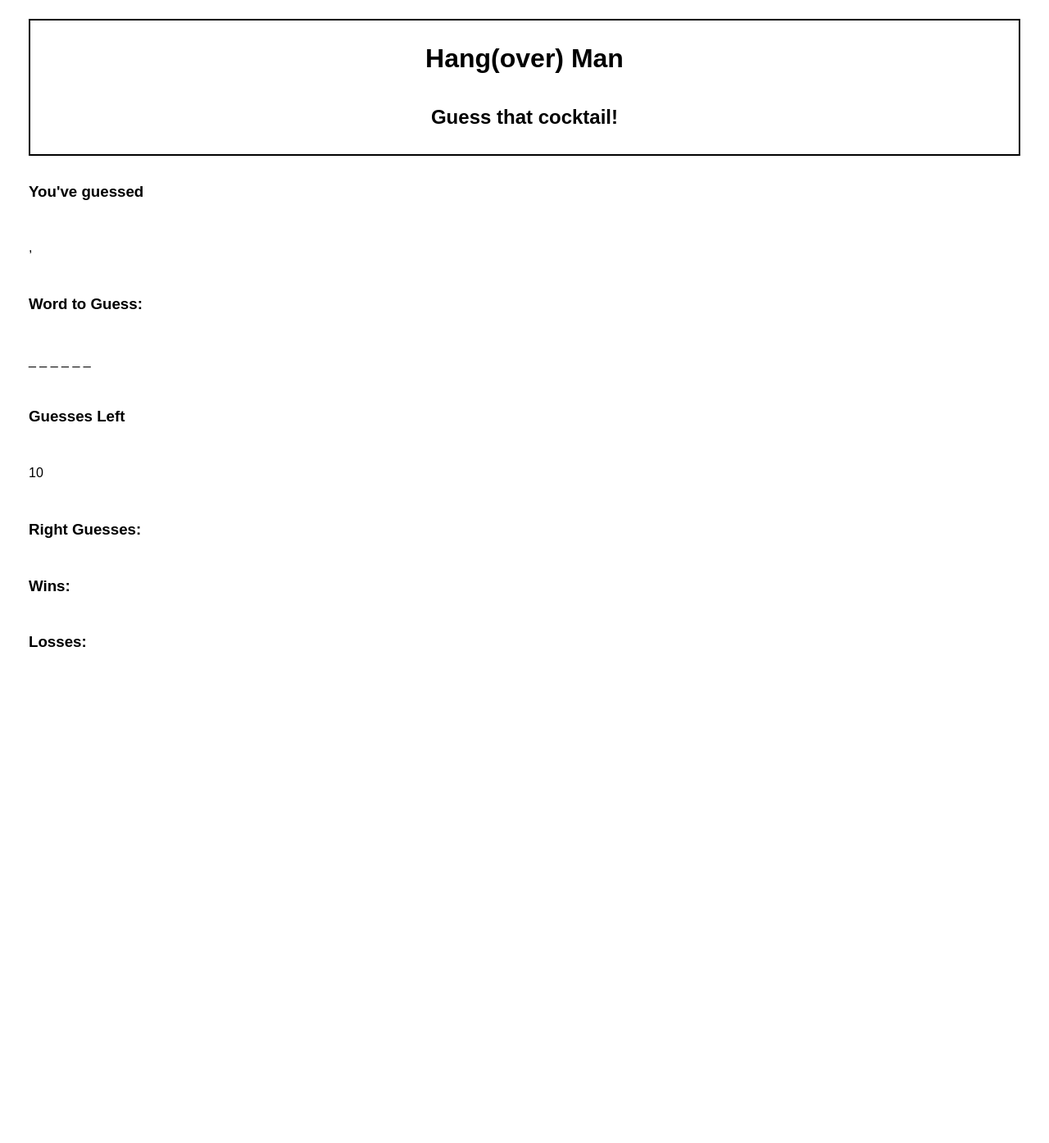
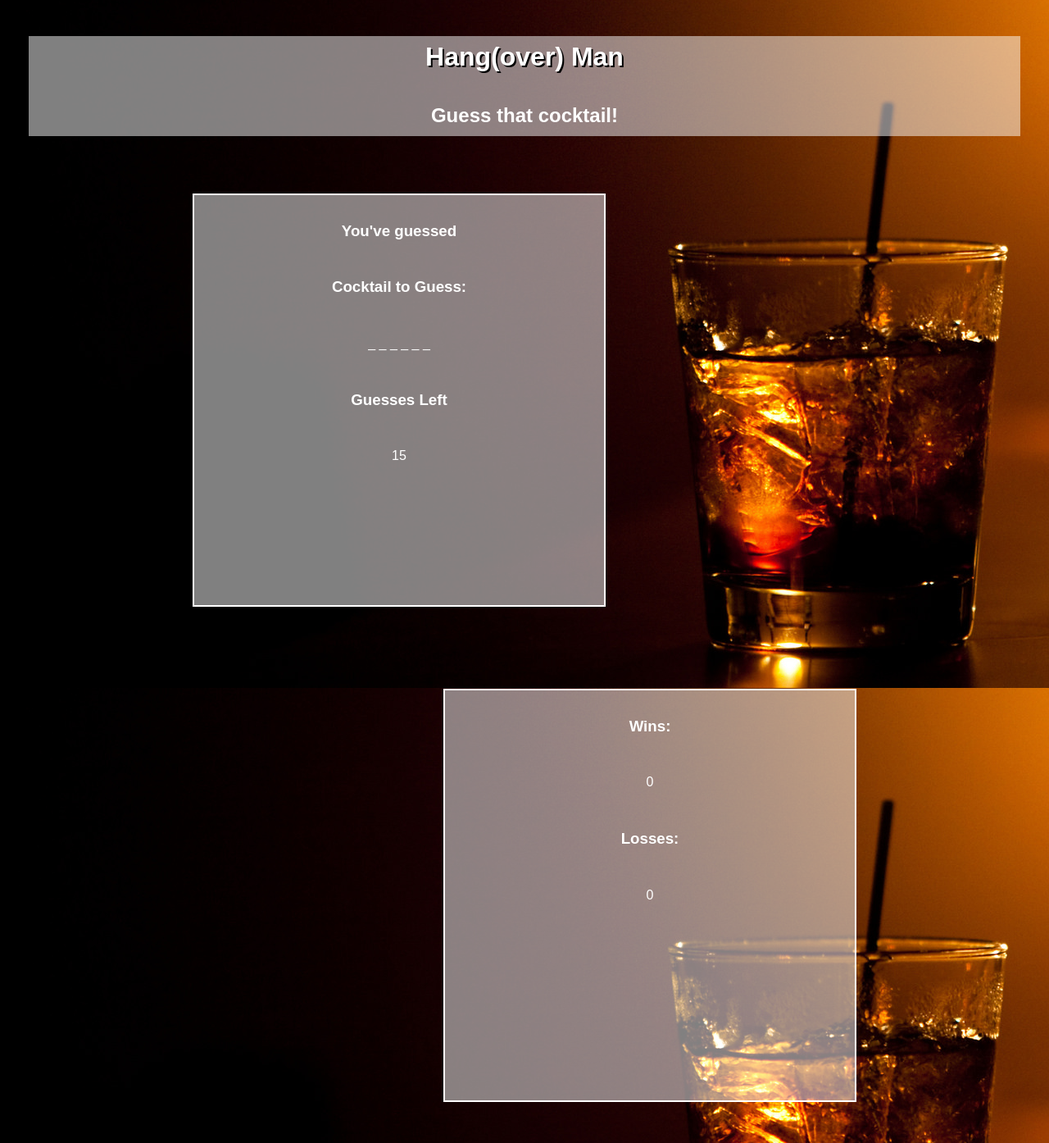
Before and after one commit to nalbright1221/Word-Guess-Game-, a plain HTML site: page index.html in a window 1280 px wide. Shown: the part 12-1406 px from the top of the page at 82% size. Before the commit the page ends 874 px from the top, so only its background shows below. Drawn offline with Linux system fonts and the light colour scheme.

Commit message:
css  and java changes

```diff
--- a/assets/css/style.css
+++ b/assets/css/style.css
@@ -1,18 +1,52 @@
 body {
-    background-color: white;
+    background-color: black;
+    background-image: url("../images/background.jpg");
+    background-image: repeat;
     padding: 20px;
     font-family: Arial, Helvetica, sans-serif;
-    color:black;
+    color: white;
     margin: 15px;
     line-height: 50px;
 }
+
 .container {
     text-align: center;
-    border:  2px  solid black;
+    background-color: white;
+    background:rgba(255,255,255, 0.5);
+
+}
+.content {
+    text-align: center;
+    border:  2px  solid white;
+    background:rgba(255,255,255, 0.5);
+    width: 500px;
+   float: left;
+    height: 500px;
+    margin: 50px;
+    margin-left: 200px;
 }
 
-.guesses {
-    border:  2px  solid black;
+.winslosses {
+    border:  2px  solid white;
+    background:rgba(255,255,255, 0.5);
     text-align: center;
-    margin-top: 15px;
+    width: 500px;
+   float: right;
+    height: 500px;
+    margin: 50px;
+    margin-right: 200px;
+    position: relative;
+
 }
+
+h1{
+    text-shadow: 2px 2px black;
+
+}
+
+footer {
+    width: 100%;
+    background-color: black;
+    position: fixed;
+    margin-bottom: 0;
+}
--- a/assets/javascript/newgame.js
+++ b/assets/javascript/newgame.js
@@ -1,19 +1,16 @@
-//wins and losses
+
+// Wins and losses variables
 var wins = 0;
 var losses = 0;
+var winsText = document.getElementById("game-won");
+winsText.textContent = wins;
+var lossesText = document.getElementById("game-lost");
+lossesText.textContent = losses;
 
-// Create variables that hold references to the places in the HTML where we want to display things.
+var guessesLeft = document.getElementById("guesses-left");
+var guesses = 15;
+guessesLeft.textContent = guesses;
 
-var underScore = document.getElementById("underscores");
-var rightGuess = document.getElementById("right-guess");
-var gamesWon = document.getElementById("games-won");
-
-var gamesLost = document.getElementById("games-lost");
-
-//guesses left
-  var guessesLeft = document.getElementById("guesses-left");
-  var guesses = 10;
-  guessesLeft.textContent = guesses;
 
 // create an array of words
 var drinkChoice = ['daiquiri', 'manhattan', 'martini', 'margarita', 'mojito', 'mimosa'];
@@ -25,28 +22,40 @@ var gamesLost = document.getElementById("games-lost");
 var guessedLetters = [];
 var blankLetters = [];
 
-// computer loops through array to choose random word
-  for (var i = 0; i < drinkChoice.length; i++) {
+
+// computer loops through array to choose random word  and puts appropraite amount of underscores
+for (var i = 0; i < computerGuessDrink.length; i++) {
   var drinkChoiceText = document.getElementById("underscores");
-    blankLetters.push("_");
+  blankLetters.push(" _ ");
   drinkChoiceText.textContent = blankLetters.join(" ");
   guessedLetters.push(computerGuessDrink.charAt(i));
+  console.log(computerGuessDrink);
 }
 
-  //determine the users guess and puts in  the correct html space
+
+//determine the users guess and puts in the correct html space
 var userGuessText = document.getElementById("user-guess");
-userGuessText.textContent = ", ";
+userGuessText.textContent = " ";
 
 document.onkeyup = function (event) {
-
   // add letters to viewport
   var userGuess = event.key;
+
+  var wrongGuess = userGuess;
+  userGuessText.textContent += wrongGuess + " ";
+  guesses--;
+  guessesLeft.textContent = guesses;
+
+
   for (var i = 0; i < guessedLetters.length; i++) {
-    if (userGuess == guessedLetters[i]){
+    if (userGuess == guessedLetters[i]) {
       blankLetters[i] = userGuess;
-      computerGuessDrink.textContent  = blankLetters.join(" ");
+      drinkChoiceText.textContent = blankLetters.join("");
       console.log(blankLetters + "blank");
       console.log(guessedLetters + "word");
+}}
 }
-}
-}
+
+// determine the amount of wins and losses using loops and if and else  statements
+
+//stop the guess at 0 and restart the game
--- a/index.html
+++ b/index.html
@@ -10,43 +10,46 @@
 </head>
 
 <body>
-
     <div class="container">
         <header>
-        <h1> Hang(over) Man</h1>
-        <h2> Guess that cocktail!</h2>
+            <h1> Hang(over) Man</h1>
+            <h2> Guess that cocktail!</h2>
         </header>
     </div>
 
 
-
-
-
+    <div class="wrapper">
 <!--- guesses let -->
+<div  class="content">
         <h3>You've guessed </h3>
         <p id="user-guess"></p>
 
 <!--- displays underscores depending on word length -->
-        <h3>Word to Guess:</h3>
+        <h3>Cocktail to Guess:</h3>
         <p id="underscores"> </p>
 
         <h3> Guesses Left </h3>
         <p id="guesses-left"></p>
+</div>
 
 
-        <!--- displaysright guesses  -->
-        <h3>Right Guesses: </h3>
-        <p id="right-guess"></p>
-
-        <!--- displays wins/losses -->
-        <h3> Wins:</h3>
-        <p class="games-won"></p>
+<!--- displays wins/losses -->
+<div class=winslosses>
+<h3> Wins:</h3>
+    <p id="game-won"></p>
 
         <h3>Losses:</h3>
-        <p class="game-lost"></p>
+        <p id="game-lost"></p>
+    </div>
+</div>
+
+<!-- <footer>
+        <strong>Warning:</strong> The consumption of alcohol may make you think you are whispering when you are not.The consumption of alcohol may give you, and only you, the impression that every little thought that enters your mind is absolutely brilliant and worth sharing and repeating several times throughout the evening.
+</footer> -->
 
 
-    <!---Link to  javascript -->
+
+<!---Link to  javascript -->
     <script src="./assets/javascript/newgame.js"></script>
 </body>
 
```
Also changed, not shown: assets/images/background.jpg (added), 2 other files. Lines whose indentation alone changed are shown as unchanged.
